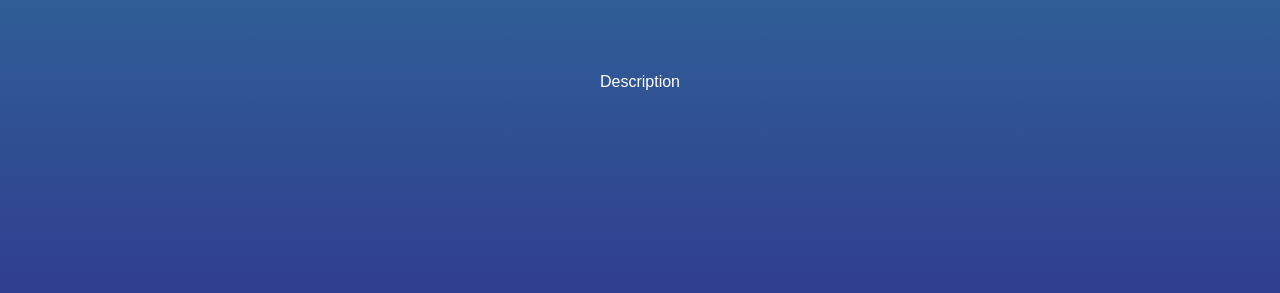
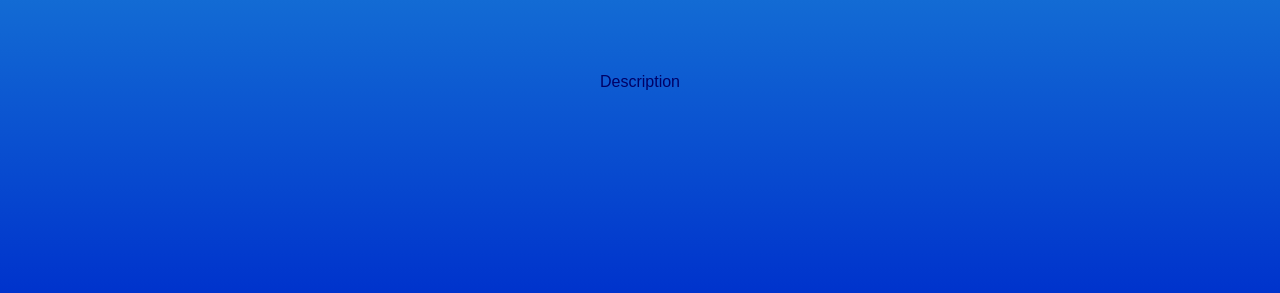
Before and after one commit to Kataruse-zz/Coding-I-Weather-App, a plain HTML site: page index.html in a window 1280 px wide. Shown: the part 507-800 px from the top of the page. Drawn offline with Linux system fonts and the light colour scheme.

Commit message:
make some visual changes

```diff
--- a/style.css
+++ b/style.css
@@ -10,9 +10,9 @@ body {
   justify-content: center;
   flex-direction: column;
   align-items: center;
-  background: linear-gradient(rgb(47, 150, 163), rgb(48, 62, 143));
+  background: linear-gradient(rgb(51, 204, 225), rgb(0, 51, 204));
   font-family: sans-serif;
-  color: white;
+  color: rgb(0, 0, 102);
 }
 .location,
 .temperature {
```
